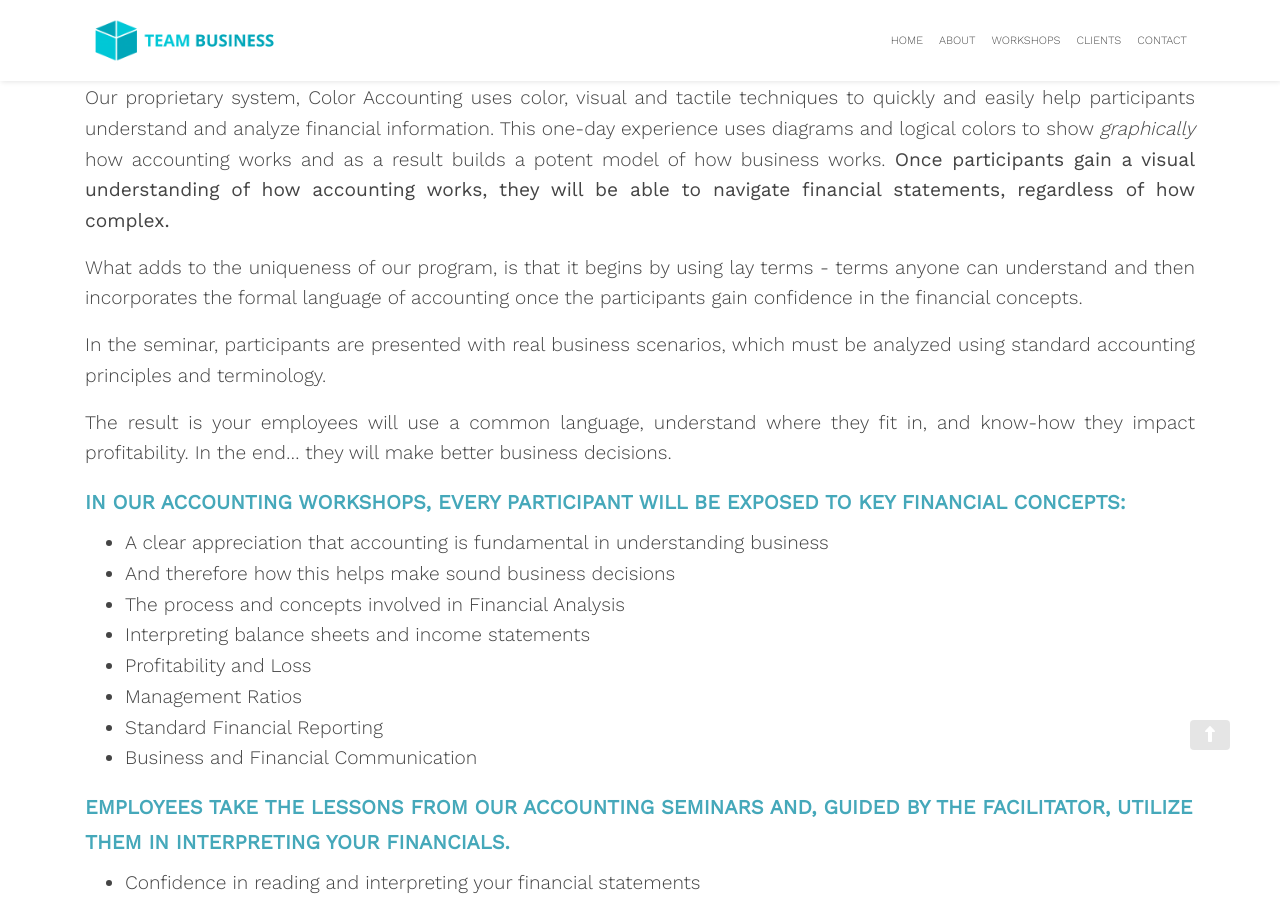
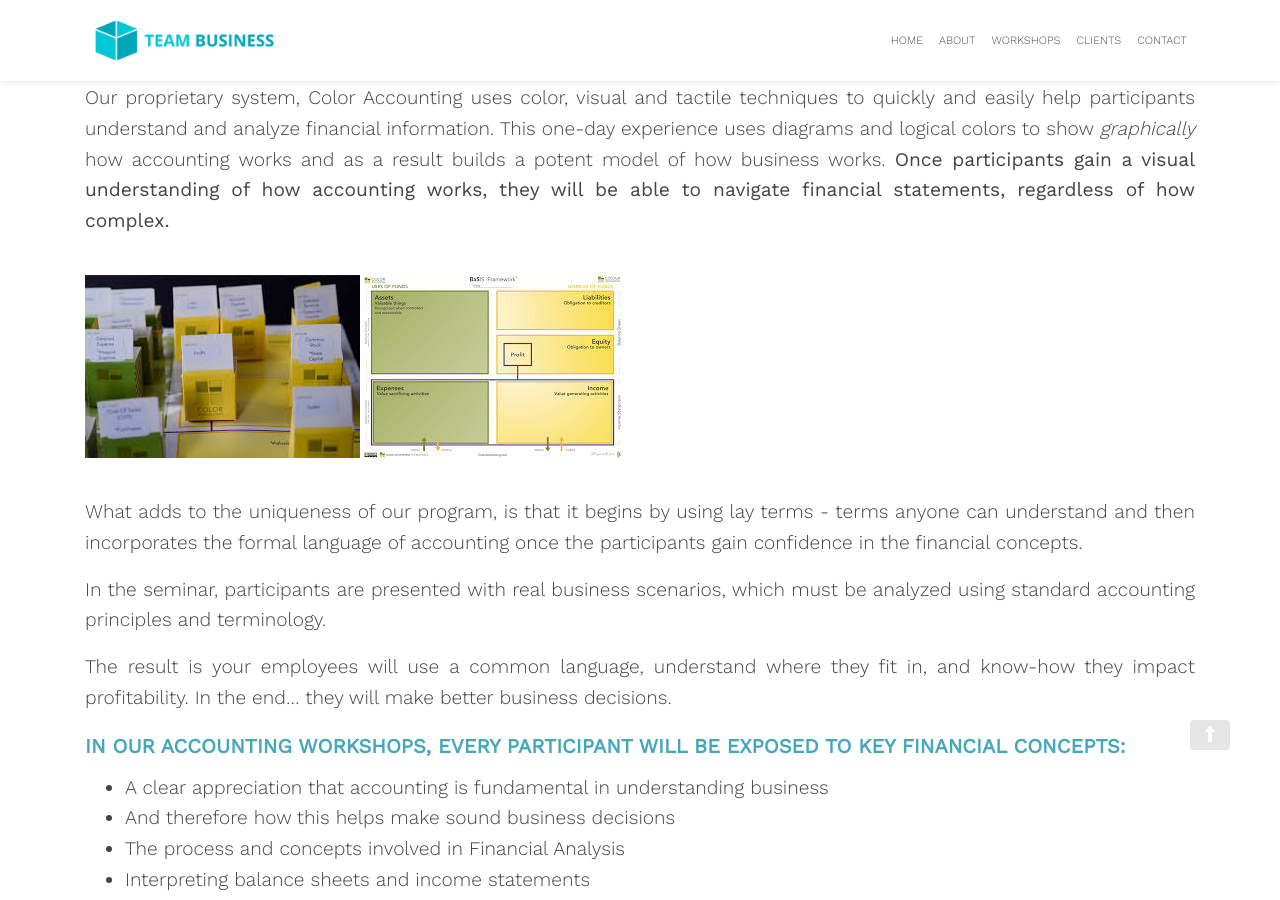
Before and after one commit to zac-heisey/team-business, a Jekyll site: the page built from _pages/accounting-workshop.md, in a window 1280 px wide and 900 px high, scrolled down 1010 px. Built offline with Jekyll 4.4.1, drawn with Linux system fonts in a browser that asks for light colours; nearby versions of some CDN libraries.

Commit message:
Update from Forestry.io Lara Azzam updated _pages/accounting-workshop.md

```diff
--- a/_pages/accounting-workshop.md
+++ b/_pages/accounting-workshop.md
@@ -16,6 +16,8 @@ section-title: ACCOUNTING WORKSHOP
 ## Accounting Comes Alive helps participants understand the basis for sound financial decision making, which drives business decisions.
 
 Our proprietary system, Color Accounting uses color, visual and tactile techniques to quickly and easily help participants understand and analyze financial information. This one-day experience uses diagrams and logical colors to show _graphically_ how accounting works and as a result builds a potent model of how business works. **Once participants gain a visual understanding of how accounting works, they will be able to navigate financial statements, regardless of how complex.**
+
+![](/assets/images/color-accounting.jpeg)![](/assets/images/color-accounting-2.jpeg)
 
 What adds to the uniqueness of our program, is that it begins by using lay terms - terms anyone can understand and then incorporates the formal language of accounting once the participants gain confidence in the financial concepts.
 
```
